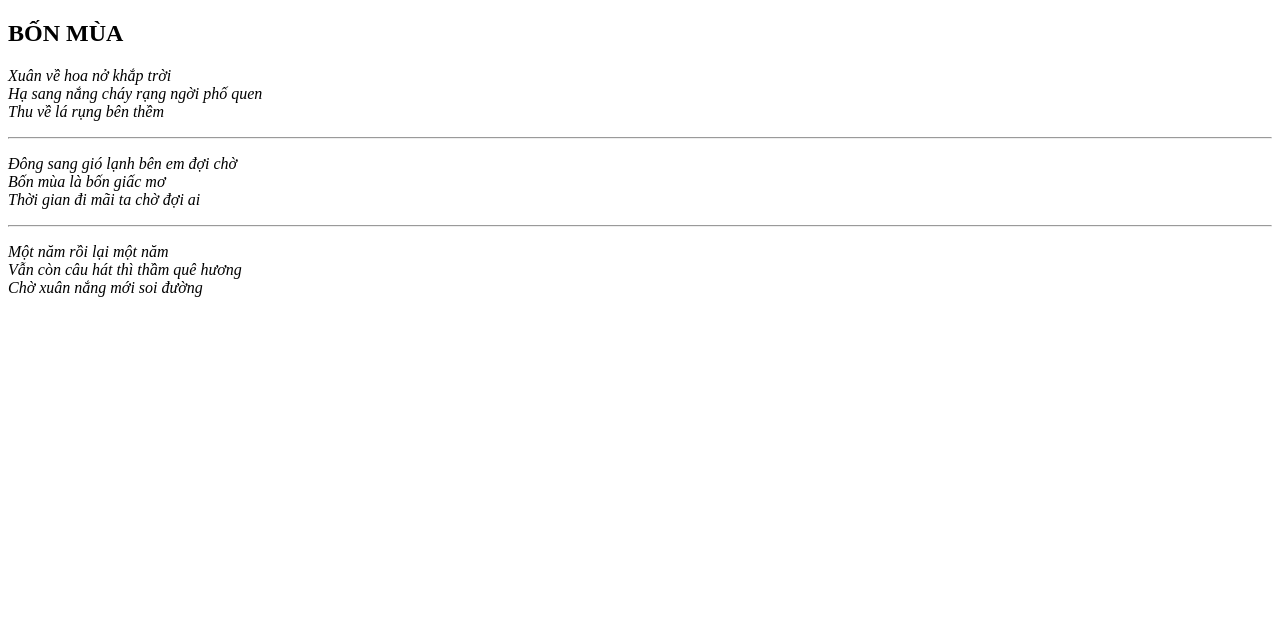
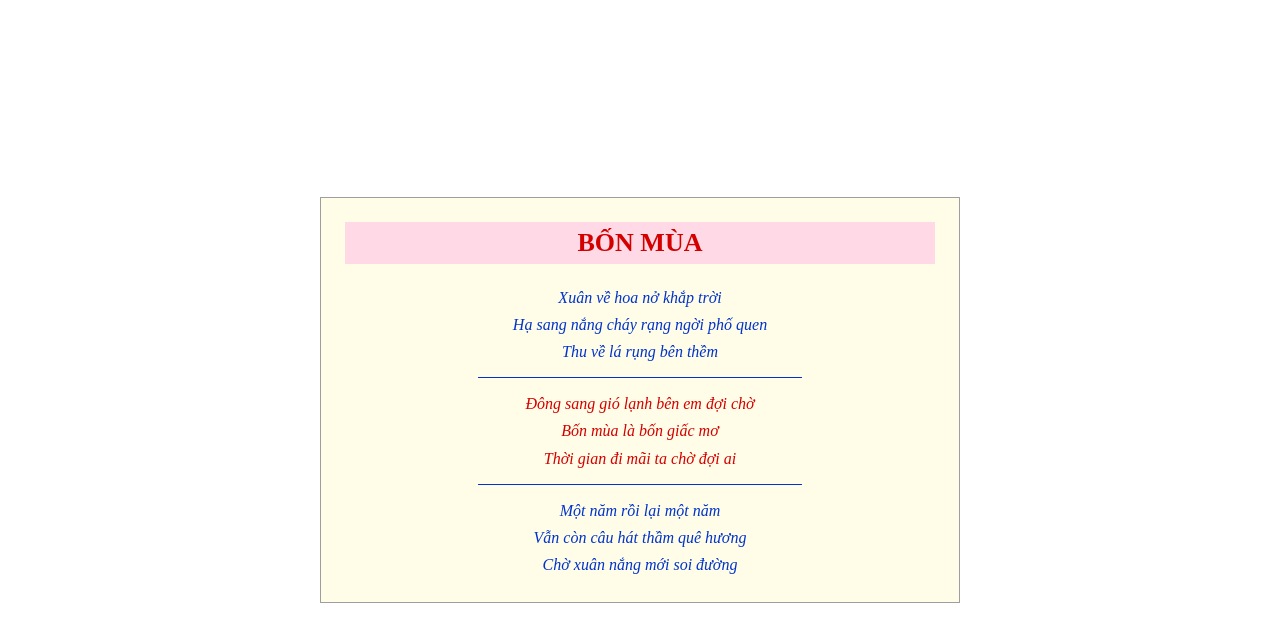
Before and after one commit to phhuhoangthanh-tech/cse122-2551261067, a plain HTML site: page ex01/index.html in a window 1280 px wide. Drawn offline with Linux system fonts and the light colour scheme.

Commit message:
initial commit

```diff
--- /dev/null
+++ b/ex01/css/style.css
@@ -0,0 +1,55 @@
+* {
+    box-sizing: border-box;
+}
+
+body {
+    margin: 0;
+    min-height: 100vh;
+    padding: 20px;
+    display: flex;
+    justify-content: center;
+    align-items: center;
+    font-family: "Times New Roman", Times, serif;
+    background-color: #FFFFFF;
+}
+
+.khung-tho {
+    width: 640px;
+    max-width: 100%;
+    padding: 24px;
+    background-color: #FFFDE7;
+    border: 1px solid #9E9E9E;
+    text-align: center;
+}
+
+.khung-tho h1 {
+    margin: 0 0 20px;
+    padding: 6px 0;
+    background-color: #FFD9E6;
+    color: #D40000;
+    font-size: 26px;
+    font-weight: bold;
+    text-transform: uppercase;
+}
+
+.khung-tho p {
+    margin: 0;
+    font-style: italic;
+    line-height: 1.7;
+    text-align: center;
+}
+
+.kho-xanh {
+    color: #0033CC;
+}
+
+.kho-do {
+    color: #D40000;
+}
+
+.khung-tho hr {
+    width: 55%;
+    margin: 12px auto;
+    border: 0;
+    border-top: 1px solid #0033CC;
+}
--- a/ex01/index.html
+++ b/ex01/index.html
@@ -3,48 +3,37 @@
 
 <head>
     <meta charset="UTF-8">
+    <meta name="viewport" content="width=device-width, initial-scale=1.0">
     <title>Bài thơ bốn mùa</title>
+    <link rel="stylesheet" href="css/style.css">
 </head>
 
 <body>
-    <article>
-        <h1>BỐN MÙA</h1>
-        <p>
-            <i>
-                Xuân về hoa nở khắp trời
-                <br>
-                Hạ sang nắng cháy rạng ngời phố quen
-                <br>
-                Thu về lá rụng bên thềm
-            </i>
+    <article class="khung-tho">
+        <h1>Bốn Mùa</h1>
+
+        <p class="kho-xanh">
+            Xuân về hoa nở khắp trời<br>
+            Hạ sang nắng cháy rạng ngời phố quen<br>
+            Thu về lá rụng bên thềm
         </p>
 
         <hr>
 
-        <p>
-            <i>
-                Đông sang gió lạnh bên em đợi chờ
-                <br>
-                Bốn mùa là bốn giấc mơ
-                <br>
-                Thời gian đi mãi ta chờ đợi ai
-            </i>
+        <p class="kho-do">
+            Đông sang gió lạnh bên em đợi chờ<br>
+            Bốn mùa là bốn giấc mơ<br>
+            Thời gian đi mãi ta chờ đợi ai
         </p>
 
         <hr>
 
-        <p>
-            <i>
-                Một năm rồi lại một năm
-                <br>
-                Vẫn còn câu hát thì thầm quê hương
-                <br>
-                Chờ xuân nắng mới soi đường
-            </i>
+        <p class="kho-xanh">
+            Một năm rồi lại một năm<br>
+            Vẫn còn câu hát thầm quê hương<br>
+            Chờ xuân nắng mới soi đường
         </p>
-
     </article>
-
 </body>
 
 </html>
```
